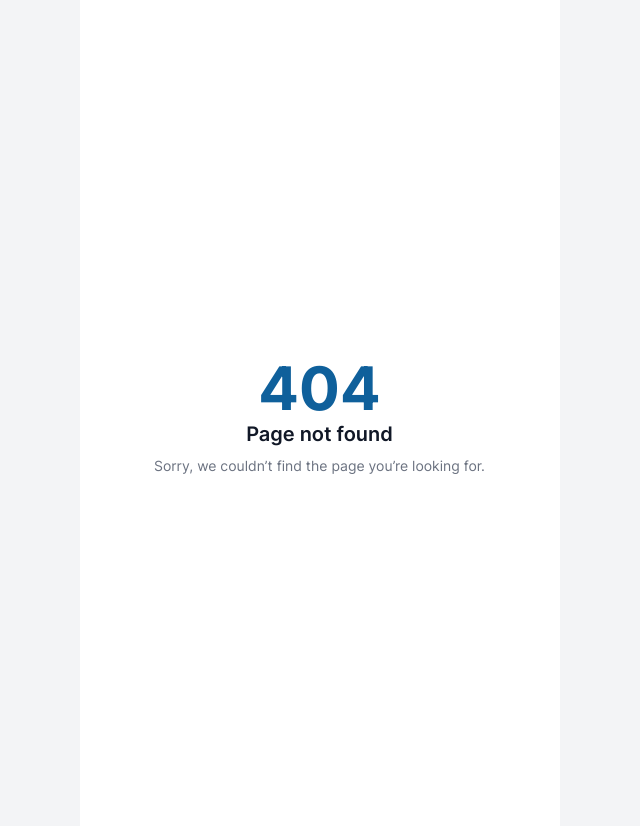
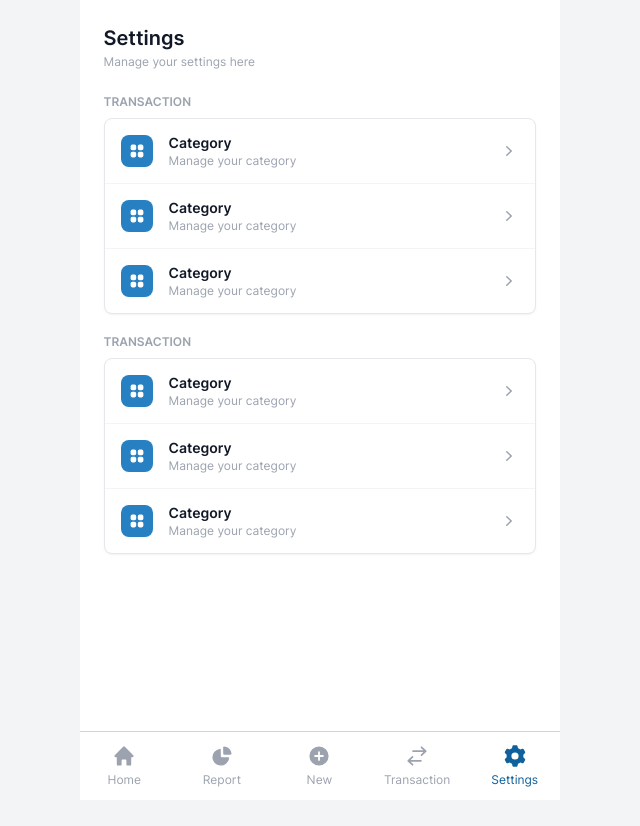
Before and after one commit to Erik3010/money-tracker, a React (Vite) app: page /settings in a window 1280 px wide. Before the commit this address had no page. Shown: the top 826 px of the page, without its empty margins (313-953 px from the left). After the commit the page ends 800 px from the top, so only its background shows below. Built offline with nearby package versions, Linux system fonts and the light colour scheme.

Commit message:
feat: add settings page

```diff
--- a/src/components/Navbar/Navbar.tsx
+++ b/src/components/Navbar/Navbar.tsx
@@ -1,9 +1,9 @@
 import {
   ArrowsRightLeftIcon,
   ChartPieIcon,
+  Cog6ToothIcon,
   HomeIcon,
   PlusCircleIcon,
-  UserCircleIcon,
 } from "@heroicons/react/20/solid";
 
 import NavItem from "@components/Navbar/NavItem";
@@ -19,7 +19,7 @@ const Navbar = () => {
         to="/transactions"
         Icon={ArrowsRightLeftIcon}
       />
-      <NavItem label="Profile" to="/profile" Icon={UserCircleIcon} />
+      <NavItem label="Settings" to="/settings" Icon={Cog6ToothIcon} />
     </div>
   );
 };
--- /dev/null
+++ b/src/pages/Settings/index.tsx
@@ -0,0 +1,66 @@
+import { ChevronRightIcon, Squares2X2Icon } from "@heroicons/react/20/solid";
+
+const Setting = () => {
+  return (
+    <div>
+      <div className="mb-6 space-y-0.5">
+        <h1 className="font-semibold text-xl text-gray-900">Settings</h1>
+        <p className="text-xs text-gray-400">Manage your settings here</p>
+      </div>
+      <section className="space-y-5">
+        <div className="space-y-2">
+          <h2 className="uppercase text-xs font-semibold text-gray-400">
+            Transaction
+          </h2>
+          <div className="divide-y divide-gray-100 bg-white border shadow-sm rounded-lg overflow-hidden">
+            {Array(3)
+              .fill(null)
+              .map(() => (
+                <article className="flex justify-between items-center px-4 py-3.5 hover:bg-gray-50 cursor-pointer">
+                  <div className="flex items-center gap-x-4 text-sm">
+                    <div className="rounded-lg p-2 bg-blue-500">
+                      <Squares2X2Icon className="w-4 h-4 text-white" />
+                    </div>
+                    <div>
+                      <h3 className="font-semibold">Category</h3>
+                      <p className="text-xs text-gray-400">
+                        Manage your category
+                      </p>
+                    </div>
+                  </div>
+                  <ChevronRightIcon className="w-5 h-5 text-gray-400" />
+                </article>
+              ))}
+          </div>
+        </div>
+        <div className="space-y-2">
+          <h2 className="uppercase text-xs font-semibold text-gray-400">
+            Transaction
+          </h2>
+          <div className="divide-y divide-gray-100 bg-white border shadow-sm rounded-lg overflow-hidden">
+            {Array(3)
+              .fill(null)
+              .map(() => (
+                <article className="flex justify-between items-center px-4 py-3.5 hover:bg-gray-50 cursor-pointer">
+                  <div className="flex items-center gap-x-4 text-sm">
+                    <div className="rounded-lg p-2 bg-blue-500">
+                      <Squares2X2Icon className="w-4 h-4 text-white" />
+                    </div>
+                    <div>
+                      <h3 className="font-semibold">Category</h3>
+                      <p className="text-xs text-gray-400">
+                        Manage your category
+                      </p>
+                    </div>
+                  </div>
+                  <ChevronRightIcon className="w-5 h-5 text-gray-400" />
+                </article>
+              ))}
+          </div>
+        </div>
+      </section>
+    </div>
+  );
+};
+
+export default Setting;
--- a/src/router/index.tsx
+++ b/src/router/index.tsx
@@ -7,6 +7,7 @@ import Home from "@pages/Home";
 import TransactionIndex from "@pages/Transaction";
 import TransactionNew from "@pages/TransactionCreate";
 import Report from "@pages/Report";
+import Setting from "@pages/Settings";
 
 const routes = [
   {
@@ -21,6 +22,10 @@ const routes = [
       {
         path: "report",
         element: <Report />,
+      },
+      {
+        path: "settings",
+        element: <Setting />,
       },
       {
         path: "transactions",
```
